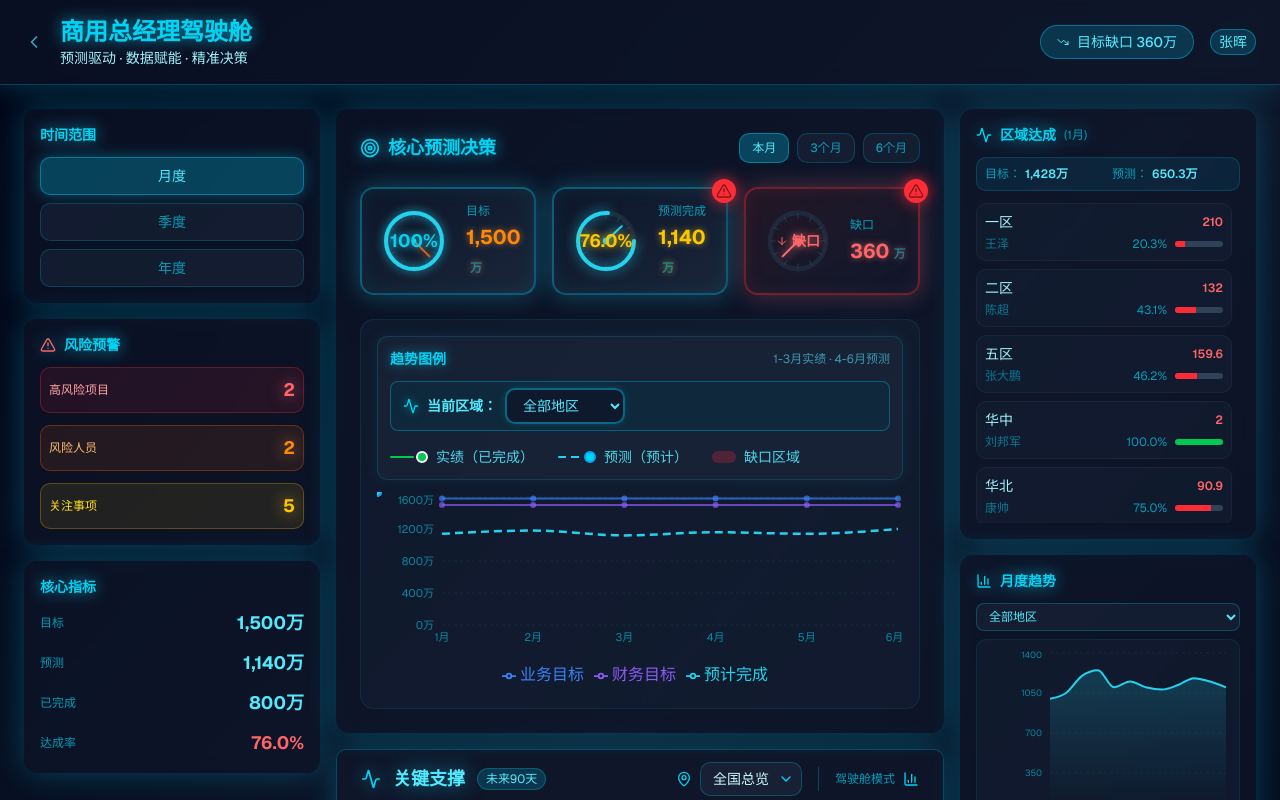
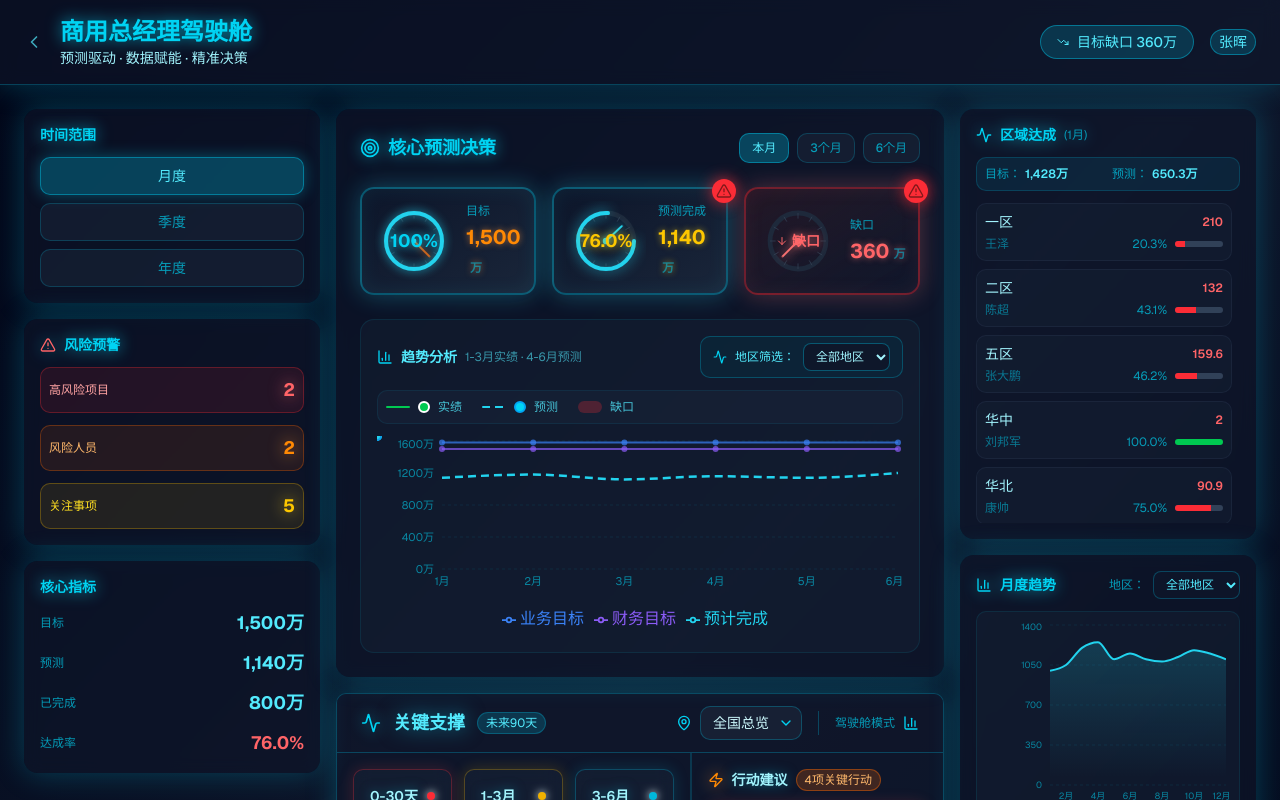
Before and after one commit to navylee1990/coze_jsc, a Next.js app: page /gm in a window 1280 px wide. Shown: the top 800 px of the page. Built offline with nearby package versions, Linux system fonts and the light colour scheme.

Commit message:
fix: 优化趋势图区域筛选器样式，参照sales页面实现

```diff
--- a/src/app/gm/page.tsx
+++ b/src/app/gm/page.tsx
@@ -854,24 +854,21 @@ export default function GMDashboard() {
 
               {/* 趋势图表 */}
               <div className="bg-slate-800/30 rounded-xl p-4 border border-cyan-400/10">
-                {/* 缺口统计 */}
-                {/* 图例说明 - 更明显、更详细 */}
-                <div className="mb-3 px-3 py-3 rounded-lg bg-slate-800/60 border border-cyan-500/20 shadow-[0_0_15px_rgba(6,182,212,0.1)]">
-                  <div className="flex flex-col gap-3">
-                    {/* 标题行 */}
-                    <div className="flex items-center justify-between">
-                      <span className="text-sm font-bold text-cyan-400 drop-shadow-[0_0_6px_rgba(6,182,212,0.6)]">趋势图例</span>
+                {/* 标题和筛选器 - 参考sales页面月度趋势分析 */}
+                <div className="flex items-center justify-between mb-3">
+                  <div className="flex items-center gap-2">
+                    <BarChart3 className="w-4 h-4 text-cyan-400" />
+                    <span className="text-sm font-bold text-cyan-300">趋势分析</span>
                     <span className="text-xs text-cyan-300/60">1-{currentMonth}月实绩 · {currentMonth + 1}-6月预测</span>
                   </div>
-
-                    {/* 区域筛选 - 独立一行，更突出 */}
-                    <div className="flex items-center gap-2 py-1.5 px-3 rounded-md bg-cyan-950/40 border border-cyan-500/40">
-                      <Activity className="w-4 h-4 text-cyan-400 drop-shadow-[0_0_4px_rgba(6,182,212,0.8)]" />
-                      <span className="text-sm font-semibold text-cyan-300 whitespace-nowrap">当前区域：</span>
+                  {/* 区域筛选器 */}
+                  <div className="flex items-center gap-2 px-3 py-1.5 rounded-lg bg-cyan-950/40 border border-cyan-500/30">
+                    <Activity className="w-3.5 h-3.5 text-cyan-400" />
+                    <span className="text-xs font-medium text-cyan-300 whitespace-nowrap">地区筛选：</span>
                     <select
                       value={trendRegion}
                       onChange={(e) => setTrendRegion(e.target.value)}
-                        className="flex-1 max-w-[120px] px-3 py-1.5 text-sm border-2 border-cyan-500/50 rounded-lg bg-slate-900/80 text-cyan-300 font-medium focus:outline-none focus:ring-2 focus:ring-cyan-500/60 focus:border-cyan-400 transition-all shadow-[0_0_8px_rgba(6,182,212,0.2)]"
+                      className="px-2 py-1 text-xs border border-cyan-500/40 rounded-md bg-slate-900/90 text-cyan-200 font-medium focus:outline-none focus:ring-2 focus:ring-cyan-500/50 focus:border-cyan-400 min-w-[80px]"
                     >
                       <option value="all">全部地区</option>
                       <option value="一区">一区</option>
@@ -883,33 +880,23 @@ export default function GMDashboard() {
                       <option value="华南">华南</option>
                     </select>
                   </div>
+                </div>
 
-                    {/* 图例元素 */}
-                    <div className="flex items-center gap-6 flex-wrap pt-1">
-                      {/* 实绩图例 */}
+                {/* 图例说明 */}
+                <div className="flex items-center gap-5 mb-3 px-2 py-2 rounded-lg bg-slate-800/40 border border-cyan-500/10">
                   <div className="flex items-center gap-2">
-                        <div className="flex items-center gap-0.5">
                     <div className="w-6 h-0.5 bg-green-500 rounded-full"></div>
                     <div className="w-3 h-3 rounded-full bg-green-500 border-2 border-white"></div>
+                    <span className="text-xs text-cyan-300/80">实绩</span>
                   </div>
-                        <span className="text-sm text-cyan-300/90 font-medium">实绩（已完成）</span>
-                      </div>
-                      {/* 预测图例 */}
                   <div className="flex items-center gap-2">
-                        <div className="flex items-center gap-0.5">
                     <div className="w-6 h-0.5 bg-cyan-400 rounded-full" style={{ background: 'repeating-linear-gradient(90deg, #22d3ee 0, #22d3ee 8px, transparent 8px, transparent 13px)' }}></div>
                     <div className="w-3 h-3 rounded-full bg-cyan-400 border-2 border-sky-500"></div>
+                    <span className="text-xs text-cyan-300/80">预测</span>
                   </div>
-                        <span className="text-sm text-cyan-300/90 font-medium">预测（预计）</span>
-                      </div>
-                      {/* 缺口区域图例 */}
                   <div className="flex items-center gap-2">
-                        <div className="flex items-center gap-0.5">
                     <div className="w-6 h-3 bg-red-500/25 rounded-sm"></div>
-                        </div>
-                        <span className="text-sm text-cyan-300/90 font-medium">缺口区域</span>
-                      </div>
-                    </div>
+                    <span className="text-xs text-cyan-300/80">缺口</span>
                   </div>
                 </div>
 
@@ -1111,15 +1098,19 @@ export default function GMDashboard() {
 
             {/* 月度趋势 */}
             <div className={`${DASHBOARD_STYLES.cardBg} ${DASHBOARD_STYLES.cardBorder} rounded-xl p-4 ${DASHBOARD_STYLES.glow}`}>
-              <h3 className={`text-sm font-semibold mb-3 ${DASHBOARD_STYLES.neon} flex items-center gap-2`}>
+              {/* 标题和筛选器 */}
+              <div className="flex items-center justify-between mb-3">
+                <h3 className={`text-sm font-semibold ${DASHBOARD_STYLES.neon} flex items-center gap-2`}>
                   <BarChart3 className="w-4 h-4" />
                   月度趋势
                 </h3>
-              <div className="mb-2">
+                {/* 区域筛选器 */}
+                <div className="flex items-center gap-2">
+                  <span className="text-xs text-cyan-400/70 whitespace-nowrap">地区：</span>
                   <select
                     value={trendRegion}
                     onChange={(e) => setTrendRegion(e.target.value)}
-                  className="w-full px-2 py-1 text-xs border border-cyan-500/30 rounded-md bg-slate-800/50 text-cyan-300 focus:outline-none focus:ring-1 focus:ring-cyan-500/50"
+                    className="px-2 py-1 text-xs border border-cyan-500/30 rounded-md bg-slate-900/80 text-cyan-300 focus:outline-none focus:ring-1 focus:ring-cyan-500/50"
                   >
                     <option value="all">全部地区</option>
                     <option value="一区">一区</option>
@@ -1130,6 +1121,7 @@ export default function GMDashboard() {
                     <option value="西南">西南</option>
                     <option value="华南">华南</option>
                   </select>
+                </div>
               </div>
               <div className="bg-slate-800/30 rounded-lg p-2 border border-cyan-400/10">
                 <div style={{ height: '200px' }}>
```
Lines whose indentation alone changed are shown as unchanged.
